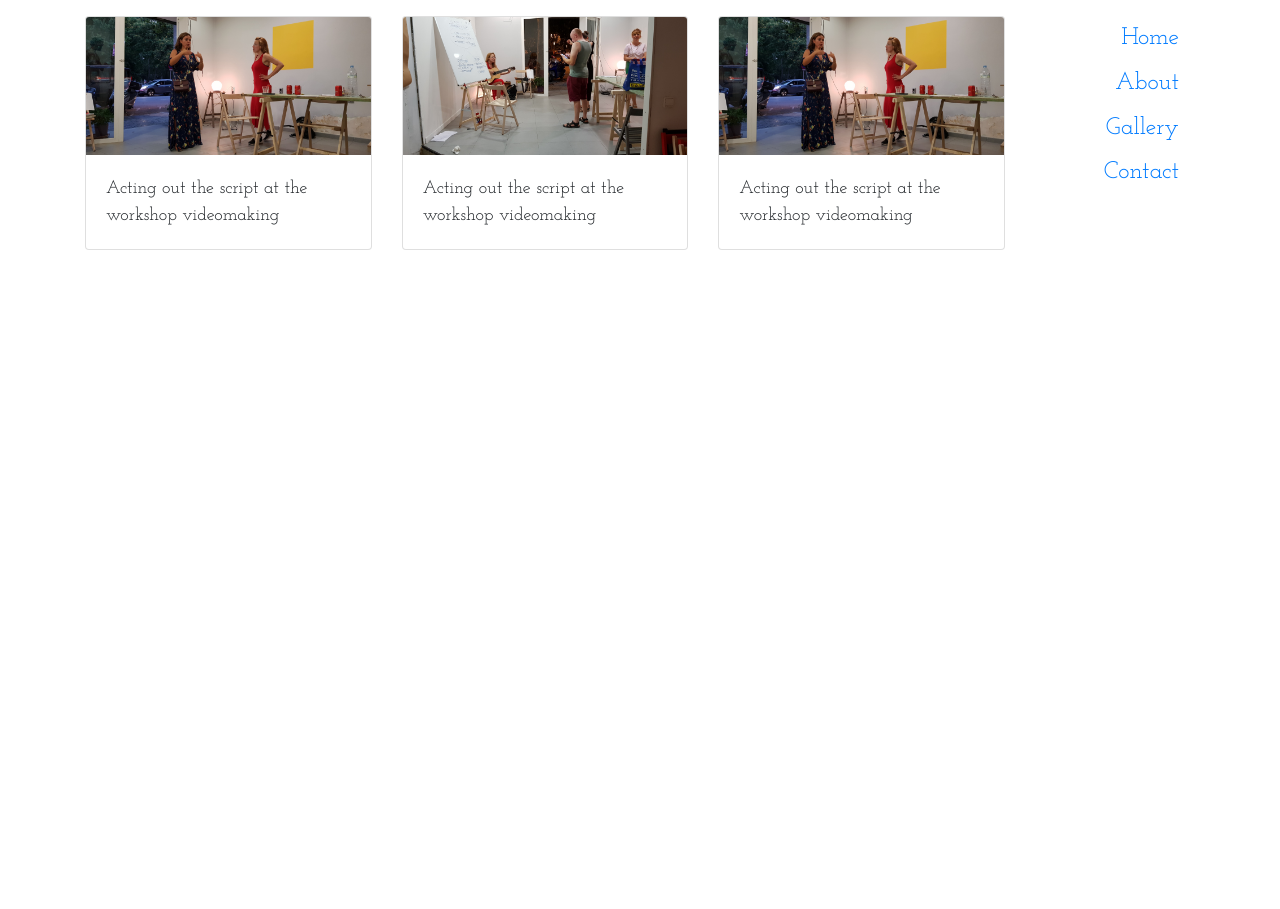
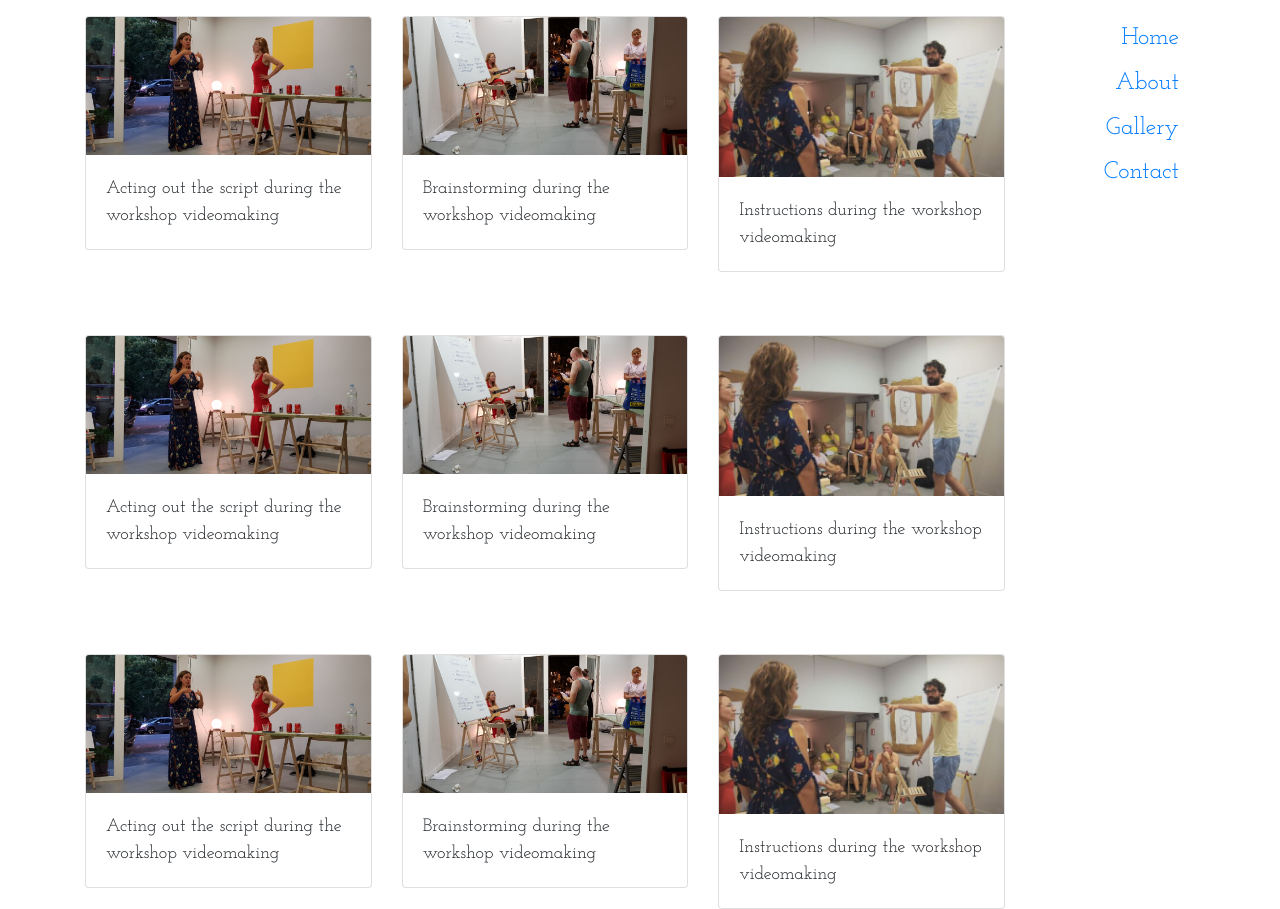
Before and after one commit to Jethet/project-elevador, a Django app: page /gallery/ in a window 1280 px wide. Shown: the part 208-1117 px from the top of the page. Before the commit the page ends 458 px from the top, so only its background shows below. Run offline with Django 3.2, Linux system fonts and the light colour scheme; some libraries are stand-ins or nearby versions.

Commit message:
Add more rows with image layout

```diff
--- a/placeholder/templates/gallery.html
+++ b/placeholder/templates/gallery.html
@@ -37,7 +37,7 @@
         <div class="card" style="font-size: 18px;">
           <img src="/static/images/filmclub1.jpg" class="card-img-top" alt="Workshop filmmaking 1">
           <div class="card-body">
-          <p class="card-text">Acting out the script at the workshop videomaking</p>
+            <p class="card-text">Acting out the script during the workshop videomaking</p>
           </div>
         </div>
       </div>
@@ -45,18 +45,19 @@
         <div class="card" style="font-size: 18px;">
           <img src="/static/images/filmclub2.jpg" class="card-img-top" alt="Workshop filmmaking 2">
           <div class="card-body">
-          <p class="card-text">Acting out the script at the workshop videomaking</p>
+            <p class="card-text">Brainstorming during the workshop videomaking</p>
           </div>
         </div>
       </div>
       <div class="col-sm">
         <div class="card" style="font-size: 18px;">
-          <img src="/static/images/filmclub1.jpg" class="card-img-top" alt="Workshop filmmaking 1">
+          <img src="/static/images/filmclub3.png" class="card-img-top" alt="Workshop filmmaking 3">
           <div class="card-body">
-            <p class="card-text">Acting out the script at the workshop videomaking</p>
+            <p class="card-text">Instructions during the workshop videomaking</p>
           </div>
         </div>
       </div>
+
       <div class="col-2">
         <h4>
           <ul class="nav flex-column justify-content-end text-right">
@@ -77,6 +78,68 @@
       </div>
     </div>
   </div>
+  <br>
+  <br>
+  <div class="container">
+    <div class="row">
+      <div class="col-sm">
+        <div class="card" style="font-size: 18px;">
+          <img src="/static/images/filmclub1.jpg" class="card-img-top" alt="Workshop filmmaking 1">
+          <div class="card-body">
+            <p class="card-text">Acting out the script during the workshop videomaking</p>
+          </div>
+        </div>
+      </div>
+      <div class="col-sm">
+        <div class="card" style="font-size: 18px;">
+          <img src="/static/images/filmclub2.jpg" class="card-img-top" alt="Workshop filmmaking 2">
+          <div class="card-body">
+            <p class="card-text">Brainstorming during the workshop videomaking</p>
+          </div>
+        </div>
+      </div>
+      <div class="col-sm">
+        <div class="card" style="font-size: 18px;">
+          <img src="/static/images/filmclub3.png" class="card-img-top" alt="Workshop filmmaking 3">
+          <div class="card-body">
+            <p class="card-text">Instructions during the workshop videomaking</p>
+          </div>
+        </div>
+      </div>
+      <div class="col-2">
+      </div>
+    </div>
+  </div>
+  <br>
+  <br>
+  <div class="container">
+    <div class="row">
+      <div class="col-sm">
+        <div class="card" style="font-size: 18px;">
+          <img src="/static/images/filmclub1.jpg" class="card-img-top" alt="Workshop filmmaking 1">
+          <div class="card-body">
+            <p class="card-text">Acting out the script during the workshop videomaking</p>
+          </div>
+        </div>
+      </div>
+      <div class="col-sm">
+        <div class="card" style="font-size: 18px;">
+          <img src="/static/images/filmclub2.jpg" class="card-img-top" alt="Workshop filmmaking 2">
+          <div class="card-body">
+            <p class="card-text">Brainstorming during the workshop videomaking</p>
+          </div>
+        </div>
+      </div>
+      <div class="col-sm">
+        <div class="card" style="font-size: 18px;">
+          <img src="/static/images/filmclub3.png" class="card-img-top" alt="Workshop filmmaking 3">
+          <div class="card-body">
+            <p class="card-text">Instructions during the workshop videomaking</p>
+          </div>
+        </div>
+      </div>
+      <div class="col-2">
+      </div>
     </div>
   </div>
 </body>
```
Lines whose indentation alone changed are shown as unchanged.
